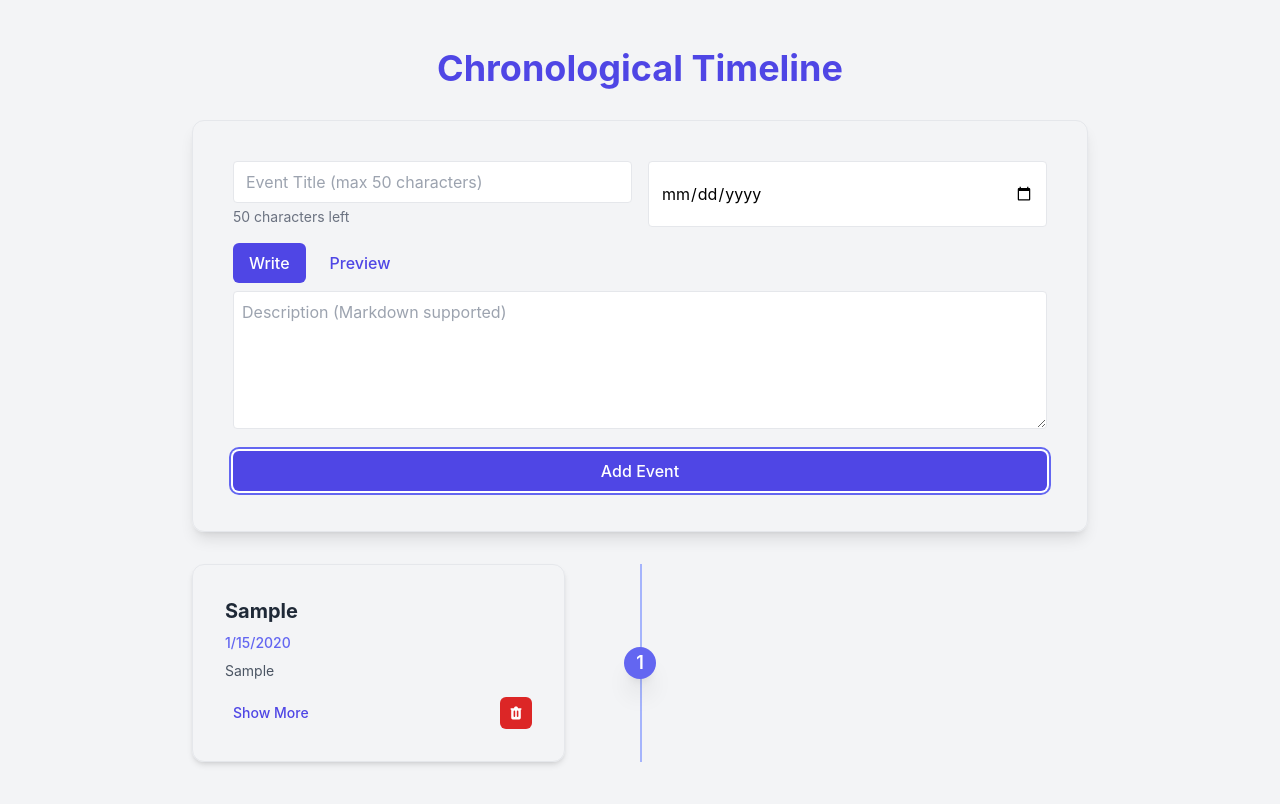
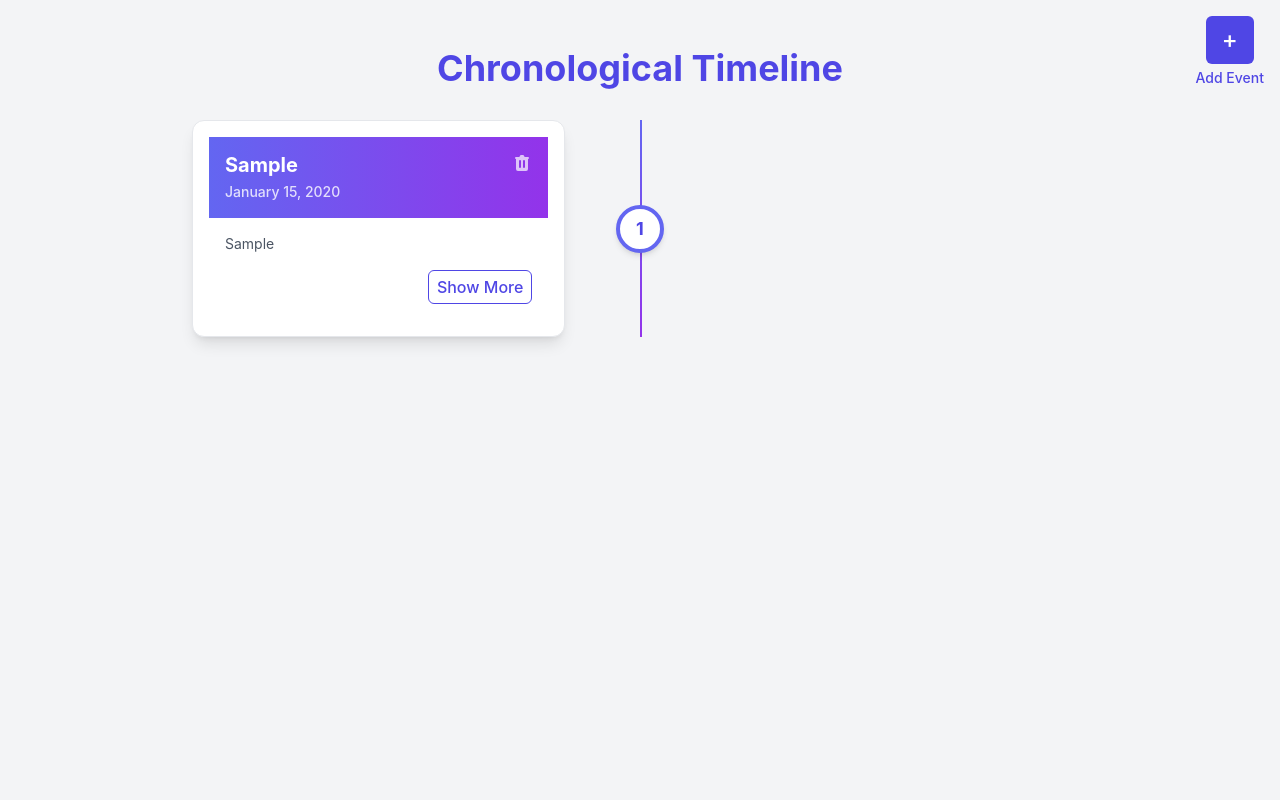
Before and after one commit to sayantan-2/Simple-timeline-maker, a React (Create React App) app: page / in a window 1280 px wide. Both pictures are taken after typing "Sample", "2020-01-15", "Sample" into the empty fields and a click on the button "Add Event". Shown: the top 804 px of the page. Built offline with nearby package versions, Linux system fonts and the light colour scheme.

Commit message:
event form improvements

```diff
--- /dev/null
+++ b/src/components/AddEventButton.jsx
@@ -0,0 +1,16 @@
+import React from "react";
+import { Button } from "./ui/button";
+
+const AddEventButton = ({ onClick }) => (
+  <div className="fixed top-4 right-4 text-center">
+    <Button
+      onClick={onClick}
+      className="rounded-full w-12 h-12 bg-indigo-600 hover:bg-indigo-700 text-white text-2xl font-bold"
+    >
+      +
+    </Button>
+    <p className="mt-1 text-sm text-indigo-600 font-medium">Add Event</p>
+  </div>
+);
+
+export default AddEventButton;
--- /dev/null
+++ b/src/components/EditEventForm.jsx
@@ -0,0 +1,101 @@
+import React from "react";
+import { Button } from "./ui/button";
+import { Input } from "./ui/input";
+import { Card, CardContent } from "./ui/card";
+import ReactMarkdown from "react-markdown";
+
+const MAX_TITLE_LENGTH = 50;
+
+const EditEventForm = ({ event, onSave, onCancel }) => {
+  const [editedEvent, setEditedEvent] = React.useState(event);
+  const [isPreviewMode, setIsPreviewMode] = React.useState(false);
+
+  const handleSave = () => {
+    onSave(editedEvent);
+  };
+
+  return (
+    <Card className="mb-8 shadow-lg">
+      <CardContent className="p-6">
+        <div className="grid grid-cols-1 gap-4 md:grid-cols-2">
+          <div>
+            <Input
+              placeholder={`Event Title (max ${MAX_TITLE_LENGTH} characters)`}
+              value={editedEvent.title}
+              onChange={(e) =>
+                setEditedEvent({
+                  ...editedEvent,
+                  title: e.target.value.slice(0, MAX_TITLE_LENGTH),
+                })
+              }
+              className="w-full"
+              maxLength={MAX_TITLE_LENGTH}
+            />
+            <p className="text-sm text-gray-500 mt-1">
+              {MAX_TITLE_LENGTH - editedEvent.title.length} characters left
+            </p>
+          </div>
+          <Input
+            type="date"
+            value={editedEvent.date}
+            onChange={(e) =>
+              setEditedEvent({ ...editedEvent, date: e.target.value })
+            }
+            className="w-full"
+          />
+        </div>
+
+        <div className="mt-4">
+          <div className="flex space-x-2 mb-2">
+            <Button
+              onClick={() => setIsPreviewMode(false)}
+              variant={!isPreviewMode ? "default" : "ghost"}
+              className={!isPreviewMode ? "bg-indigo-600" : ""}
+            >
+              Write
+            </Button>
+            <Button
+              onClick={() => setIsPreviewMode(true)}
+              variant={isPreviewMode ? "default" : "ghost"}
+              className={isPreviewMode ? "bg-indigo-600" : ""}
+            >
+              Preview
+            </Button>
+          </div>
+
+          {!isPreviewMode ? (
+            <textarea
+              placeholder="Description (Markdown supported)"
+              value={editedEvent.description}
+              onChange={(e) =>
+                setEditedEvent({ ...editedEvent, description: e.target.value })
+              }
+              className="w-full p-2 border rounded min-h-[120px]"
+              rows="5"
+            />
+          ) : (
+            <div className="border rounded p-4 min-h-[120px] prose max-w-none">
+              <ReactMarkdown>
+                {editedEvent.description || "Preview will appear here"}
+              </ReactMarkdown>
+            </div>
+          )}
+        </div>
+
+        <div className="mt-4 flex justify-end space-x-2">
+          <Button onClick={onCancel} variant="ghost">
+            Cancel
+          </Button>
+          <Button
+            onClick={handleSave}
+            className="bg-indigo-600 hover:bg-indigo-700 text-white"
+          >
+            Save Changes
+          </Button>
+        </div>
+      </CardContent>
+    </Card>
+  );
+};
+
+export default EditEventForm;
--- a/src/components/EventCard.jsx
+++ b/src/components/EventCard.jsx
@@ -1,34 +1,25 @@
-// components/EventCard.jsx
-
+import React from "react";
 import { Button } from "./ui/button";
 import { Card, CardContent } from "./ui/card";
 import ReactMarkdown from "react-markdown";
 
 export const EventCard = ({ event, onShowMore, onDelete }) => (
-  <Card className="w-full shadow-md transition-shadow duration-300">
-    <CardContent className="p-4">
-      <h3 className="mb-2 font-bold text-gray-800 text-xl truncate">
+  <Card className="w-full bg-white shadow-lg hover:shadow-xl transition-all duration-300 overflow-hidden group">
+    <CardContent className="p-0">
+      <div className="bg-gradient-to-r from-indigo-500 to-purple-600 p-4">
+        <div className="flex justify-between items-start">
+          <h3 className="text-xl font-bold text-white mb-1 leading-tight">
             {event.title}
           </h3>
-      <p className="text-sm font-medium text-indigo-500 mb-2">
-        {new Date(event.date).toLocaleDateString()}
-      </p>
-      <div className="text-gray-600 text-sm line-clamp-3 prose prose-sm max-w-none">
-        <ReactMarkdown>{event.description}</ReactMarkdown>
-      </div>
-      <div className="mt-4 flex justify-between items-center">
-        <Button onClick={() => onShowMore(event)} variant="ghost" size="small">
-          Show More
-        </Button>
           <Button
             onClick={() => onDelete(event.id)}
-          variant="danger"
-          size="small"
-          className="flex items-center justify-center w-8 h-8 rounded-full"
+            variant="ghost"
+            size="icon"
+            className="text-white/70 hover:text-white hover:bg-white/10 transition-colors duration-200 rounded-full"
           >
             <svg
               xmlns="http://www.w3.org/2000/svg"
-            className="h-4 w-4"
+              className="h-5 w-5"
               viewBox="0 0 20 20"
               fill="currentColor"
             >
@@ -40,6 +31,29 @@ export const EventCard = ({ event, onShowMore, onDelete }) => (
             </svg>
           </Button>
         </div>
+        <p className="text-sm font-medium text-white/80">
+          {new Date(event.date).toLocaleDateString(undefined, {
+            year: "numeric",
+            month: "long",
+            day: "numeric",
+          })}
+        </p>
+      </div>
+      <div className="p-4">
+        <div className="text-gray-600 text-sm line-clamp-3 prose prose-sm max-w-none mb-4">
+          <ReactMarkdown>{event.description}</ReactMarkdown>
+        </div>
+        <div className="flex justify-end">
+          <Button
+            onClick={() => onShowMore(event)}
+            variant="outline"
+            size="sm"
+            className="text-indigo-600 hover:text-white hover:bg-indigo-600 transition-colors duration-200 group-hover:border-indigo-600 px-2 py-1"
+          >
+            Show More
+          </Button>
+        </div>
+      </div>
     </CardContent>
   </Card>
 );
--- /dev/null
+++ b/src/components/PopupForm.jsx
@@ -0,0 +1,38 @@
+import React from "react";
+import { Button } from "./ui/button";
+
+const PopupForm = ({ children, onClose }) => {
+  return (
+    <div className="fixed inset-0 bg-black bg-opacity-50 flex items-center justify-center p-4 z-50">
+      <div className="bg-white rounded-lg shadow-xl w-full max-w-md overflow-hidden">
+        <div className="px-6 py-4 bg-gray-50 border-b flex justify-between items-center">
+          <h3 className="text-lg font-medium text-gray-900">Add New Event</h3>
+          <Button
+            onClick={onClose}
+            className="text-gray-400 hover:text-gray-500"
+            variant="ghost"
+            size="sm"
+          >
+            <span className="sr-only">Close</span>
+            <svg
+              className="h-6 w-6"
+              fill="none"
+              viewBox="0 0 24 24"
+              stroke="currentColor"
+            >
+              <path
+                strokeLinecap="round"
+                strokeLinejoin="round"
+                strokeWidth={2}
+                d="M6 18L18 6M6 6l12 12"
+              />
+            </svg>
+          </Button>
+        </div>
+        <div className="px-6 py-4">{children}</div>
+      </div>
+    </div>
+  );
+};
+
+export default PopupForm;
--- a/src/components/Timeline.jsx
+++ b/src/components/Timeline.jsx
@@ -1,8 +1,10 @@
-// components/Timeline.jsx
 import React, { useState, useMemo } from "react";
 import EventForm from "./EventForm";
 import TimelineList from "./TimelineList";
 import { DetailedEventCard } from "./DetailedEventCard";
+import EditEventForm from "./EditEventForm";
+import AddEventButton from "./AddEventButton";
+import PopupForm from "./PopupForm";
 
 const Timeline = () => {
   const [events, setEvents] = useState([]);
@@ -12,16 +14,28 @@ const Timeline = () => {
     description: "",
   });
   const [selectedEvent, setSelectedEvent] = useState(null);
+  const [editingEvent, setEditingEvent] = useState(null);
+  const [isFormVisible, setIsFormVisible] = useState(false);
 
   const addEvent = () => {
     if (newEvent.title && newEvent.date) {
       setEvents([...events, { ...newEvent, id: Date.now() }]);
       setNewEvent({ title: "", date: "", description: "" });
+      setIsFormVisible(false);
     }
   };
 
   const removeEvent = (id) => {
     setEvents(events.filter((event) => event.id !== id));
+  };
+
+  const editEvent = (updatedEvent) => {
+    setEvents(
+      events.map((event) =>
+        event.id === updatedEvent.id ? updatedEvent : event
+      )
+    );
+    setEditingEvent(null);
   };
 
   const sortedEvents = useMemo(() => {
@@ -36,6 +50,10 @@ const Timeline = () => {
     setSelectedEvent(null);
   };
 
+  const toggleFormVisibility = () => {
+    setIsFormVisible(!isFormVisible);
+  };
+
   return (
     <div className="min-h-screen bg-gray-100 py-12 px-4 sm:px-6 lg:px-8">
       <div className="max-w-4xl mx-auto">
@@ -43,11 +61,35 @@ const Timeline = () => {
           Chronological Timeline
         </h1>
 
-        <EventForm
-          newEvent={newEvent}
-          setNewEvent={setNewEvent}
-          onSubmit={addEvent}
-        />
+        {events.length > 0 && <AddEventButton onClick={toggleFormVisibility} />}
+
+        {isFormVisible && (
+          <PopupForm onClose={toggleFormVisibility}>
+            <EventForm
+              newEvent={newEvent}
+              setNewEvent={setNewEvent}
+              onSubmit={addEvent}
+            />
+          </PopupForm>
+        )}
+
+        {editingEvent && (
+          <PopupForm onClose={() => setEditingEvent(null)}>
+            <EditEventForm
+              event={editingEvent}
+              onSave={editEvent}
+              onCancel={() => setEditingEvent(null)}
+            />
+          </PopupForm>
+        )}
+
+        {events.length === 0 && (
+          <EventForm
+            newEvent={newEvent}
+            setNewEvent={setNewEvent}
+            onSubmit={addEvent}
+          />
+        )}
 
         <TimelineList
           events={sortedEvents}
@@ -59,6 +101,10 @@ const Timeline = () => {
           <DetailedEventCard
             event={selectedEvent}
             onClose={closeDetailedEvent}
+            onEdit={() => {
+              setEditingEvent(selectedEvent);
+              closeDetailedEvent();
+            }}
           />
         )}
       </div>
--- a/src/components/TimelineList.jsx
+++ b/src/components/TimelineList.jsx
@@ -1,10 +1,9 @@
-// components/TimelineList.jsx
 import React from "react";
 import { EventCard } from "./EventCard";
 
 const TimelineList = ({ events, onShowMore, onDelete }) => (
   <div className="relative">
-    <div className="absolute left-0 top-0 bottom-0 w-0.5 bg-indigo-300 ml-6 md:ml-0 md:left-1/2"></div>
+    <div className="absolute left-1/2 top-0 bottom-0 w-0.5 bg-gradient-to-b from-indigo-500 to-purple-600"></div>
     {events.map((event, index) => (
       <div
         key={event.id}
@@ -12,13 +11,11 @@ const TimelineList = ({ events, onShowMore, onDelete }) => (
           index % 2 === 0 ? "flex-row-reverse" : ""
         }`}
       >
-        <div className="order-1 w-5/12"></div>
-        <div className="z-20 flex items-center order-1 bg-indigo-500 shadow-xl w-8 h-8 rounded-full">
-          <h1 className="mx-auto font-semibold text-lg text-white">
-            {index + 1}
-          </h1>
+        <div className="w-5/12"></div>
+        <div className="z-20 flex items-center justify-center bg-white border-4 border-indigo-500 shadow-md w-12 h-12 rounded-full">
+          <span className="font-bold text-lg text-indigo-600">{index + 1}</span>
         </div>
-        <div className="order-1 w-5/12">
+        <div className="w-5/12">
           <EventCard
             event={event}
             onShowMore={onShowMore}
```
Also changed, not shown: src/components/DetailedEventCard.jsx (+15 -6 lines). Lines whose indentation alone changed are shown as unchanged.
